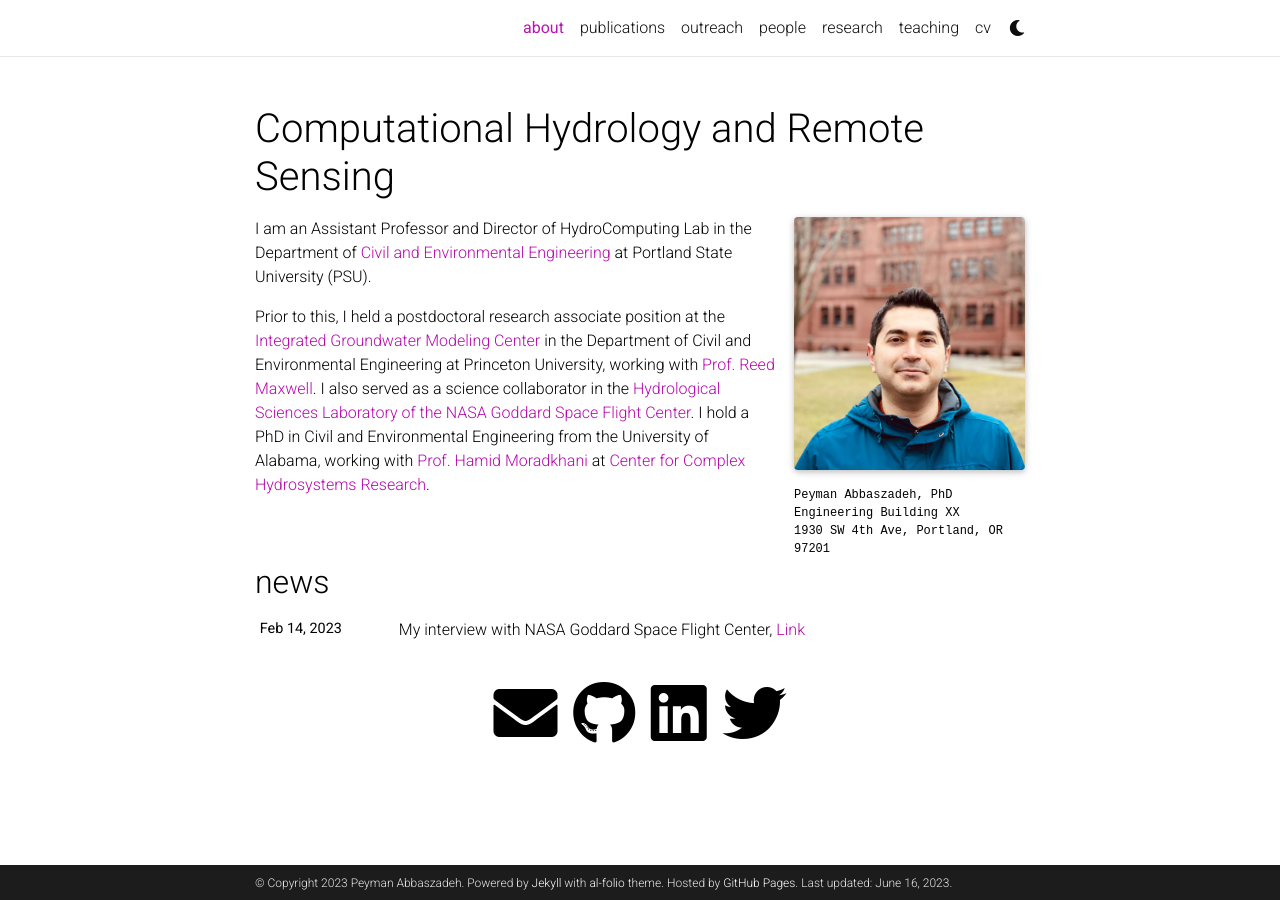
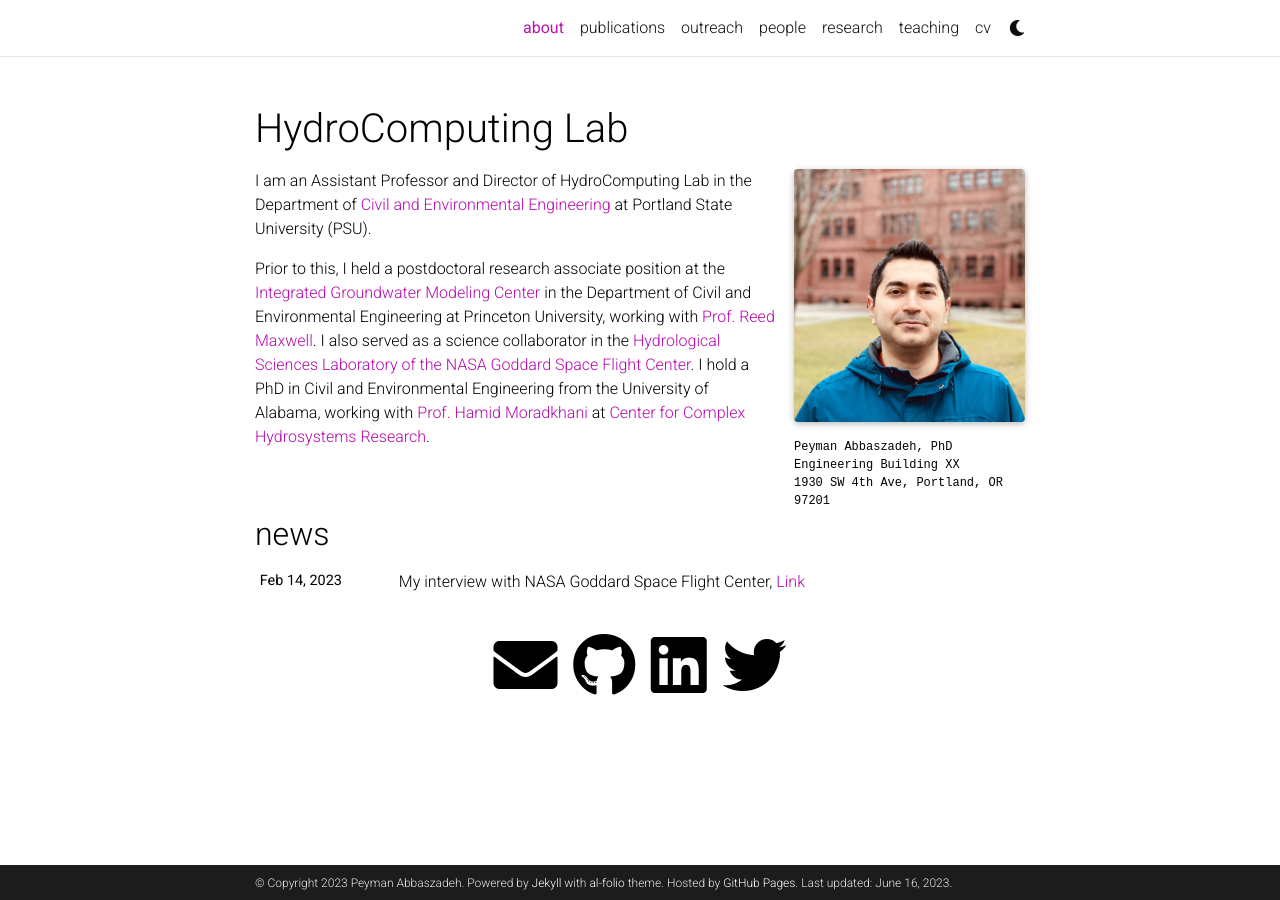
Before and after one commit to Pabbaszadeh/Pabbaszadeh.github.io, a Jekyll site: the page built from _pages/about.md, in a window 1280 px wide. Built offline with Jekyll 4.4.1, drawn with Linux system fonts in a browser that asks for light colours; full-size pictures stand in for the smaller copies a plugin makes; comment, search, counter and statistics services are not loaded; a style sheet for code colours, icons or effects is not loaded.

Commit message:
Update _config.yml

```diff
--- a/_config.yml
+++ b/_config.yml
@@ -2,7 +2,7 @@
 # Site settings
 # -----------------------------------------------------------------------------
 
-title: Computational Hydrology and Remote Sensing # the website title (if blank, full name will be used instead)
+title: HydroComputing Lab # the website title (if blank, full name will be used instead)
 first_name: Peyman
 middle_name:
 last_name: Abbaszadeh
```
